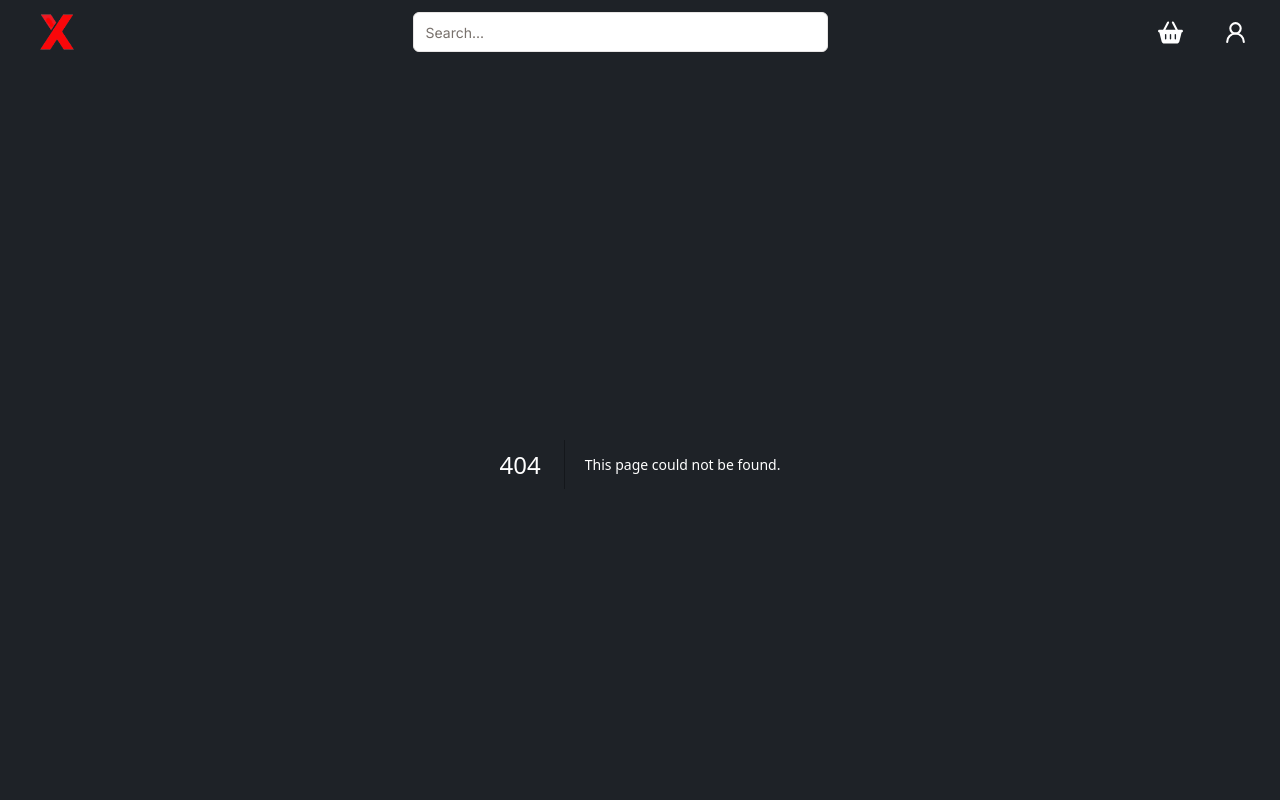
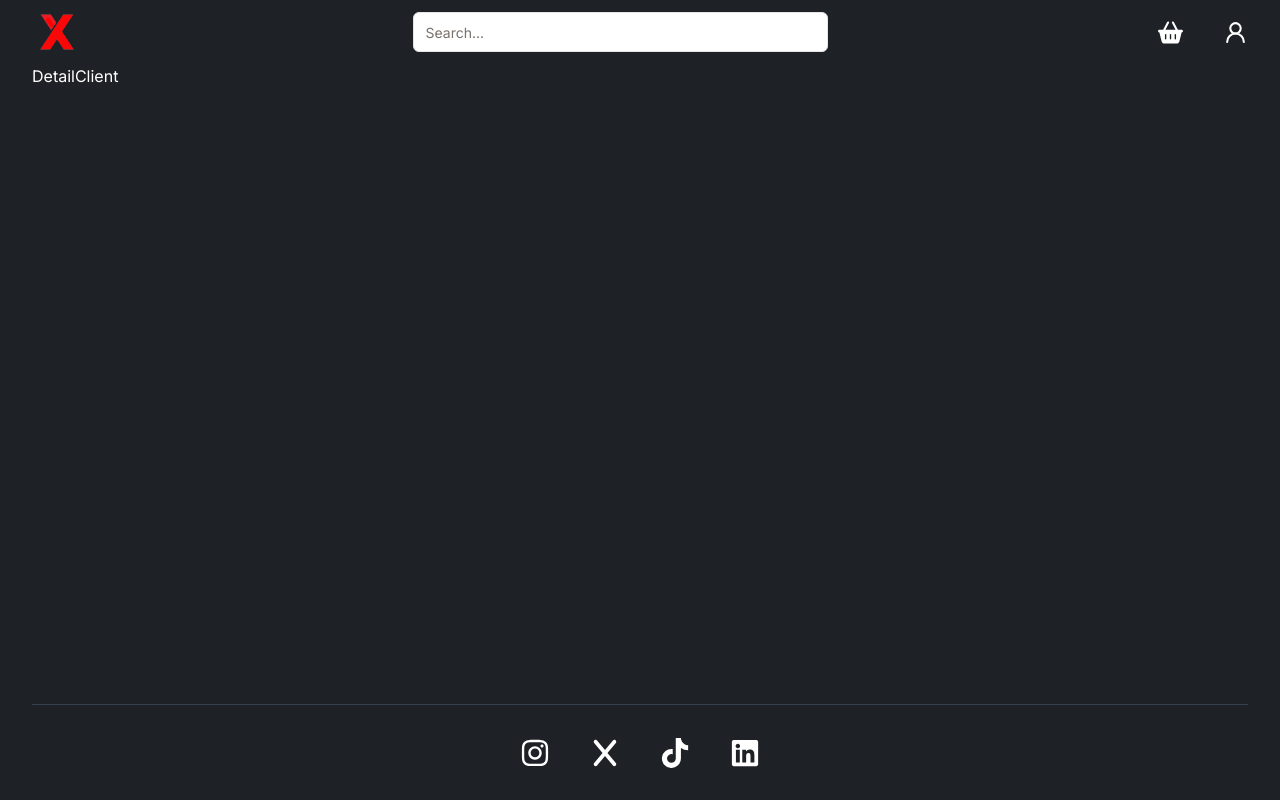
Before and after one commit to canbedir/e-commerce, a Next.js app: page /product/1 in a window 1280 px wide. Before the commit this address had no page. Shown: the top 800 px of the page. Built offline with nearby package versions, Linux system fonts and the light colour scheme.

Commit message:
feat: Add product detail page

```diff
--- /dev/null
+++ b/src/app/product/[productId]/page.tsx
@@ -0,0 +1,22 @@
+import DetailClient from '@/components/Detail/DetailClient'
+import { products } from '@/utils/Products'
+import React from 'react'
+
+interface DetailProps{
+    productId? : string,
+}
+
+const Detail = ({params}:{params:DetailProps}) => {
+
+    const {productId} = params
+    const product = products.find(product => product.id == productId)
+
+
+  return (
+    <div>
+        <DetailClient product={product}/>
+    </div>
+  )
+}
+
+export default Detail
--- /dev/null
+++ b/src/components/Detail/DetailClient.tsx
@@ -0,0 +1,9 @@
+"use client"
+
+const DetailClient = ({product} : {product:any}) => {
+  return (
+    <div>DetailClient</div>
+  )
+}
+
+export default DetailClient
--- a/src/components/Home/ProductCard.tsx
+++ b/src/components/Home/ProductCard.tsx
@@ -1,10 +1,15 @@
+"use client"
 import { Rating } from "@mui/material";
 import Image from "next/image";
+import { useRouter } from "next/navigation";
 import React from "react";
 
 const ProductCard = ({ product }: { product: any }) => {
+
+  const router = useRouter()
+
   return (
-    <div className="w-[240px] cursor-pointer shadow-lg p-2 rounded-md bg-slate-200 hover:bg-slate-300 flex flex-col justify-between">
+    <div onClick={()=> router.push(`product/${product.id}`)} className="w-[240px] cursor-pointer shadow-lg p-2 rounded-md bg-slate-200 hover:bg-slate-300 flex flex-col justify-between">
       <div className="relative h-[180px]">
         <Image src={product.image} alt="" fill className="object-contain" />
       </div>
```
